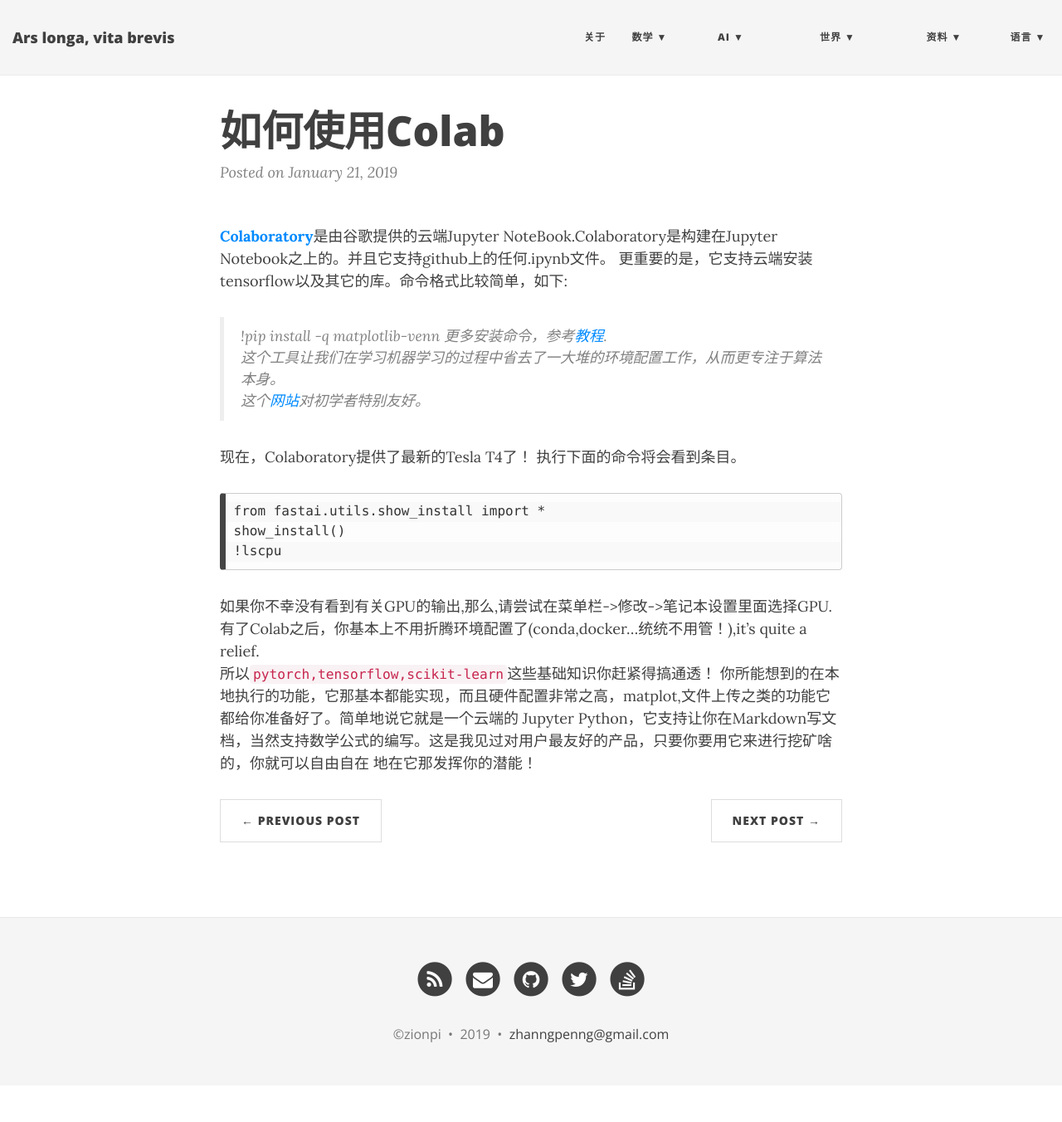
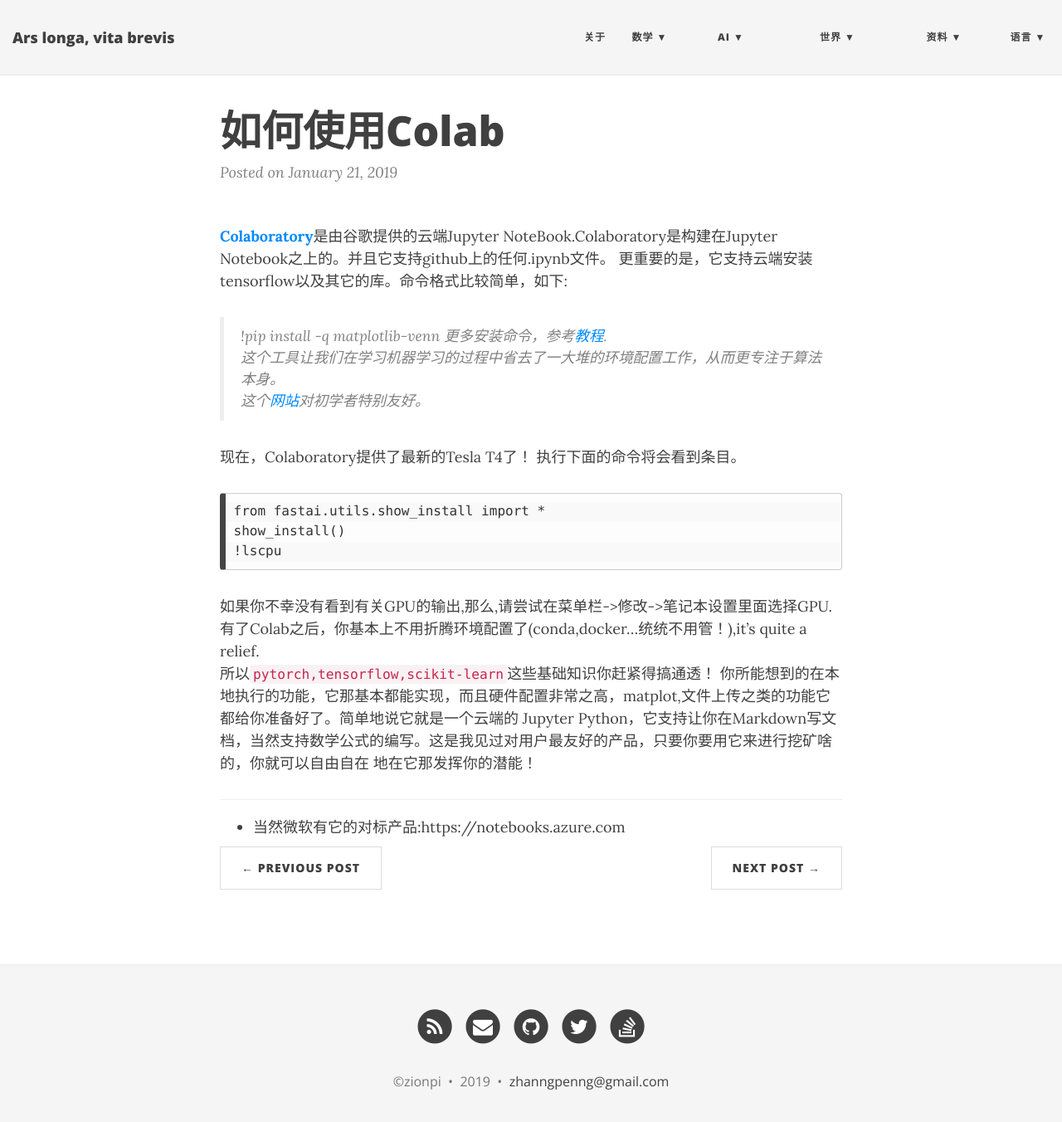
Before and after one commit to ZionPi/zionpi.github.io, a Jekyll site: the page built from _posts/2019-01-21-how-to-use-colab.md, in a window 1280 px wide and 1365 px high. Shown: the top 1352 px of the window at 83% size. Built offline with Jekyll 4.4.1, drawn with Linux system fonts in a browser that asks for light colours; nearby versions of some CDN libraries.

Commit message:
Update 2019-01-21-how-to-use-colab.md

```diff
--- a/_posts/2019-01-21-how-to-use-colab.md
+++ b/_posts/2019-01-21-how-to-use-colab.md
@@ -23,3 +23,6 @@
 你所能想到的在本地执行的功能，它那基本都能实现，而且硬件配置非常之高，matplot,文件上传之类的功能它都给你准备好了。简单地说它就是一个云端的
 Jupyter Python，它支持让你在Markdown写文档，当然支持数学公式的编写。这是我见过对用户最友好的产品，只要你要用它来进行挖矿啥的，你就可以自由自在
 地在它那发挥你的潜能！
+
+---
+- 当然微软有它的对标产品:https://notebooks.azure.com
```
